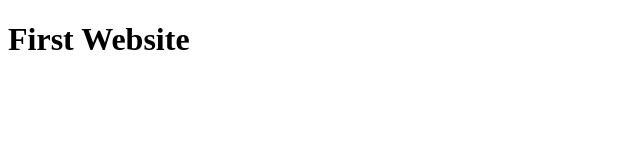
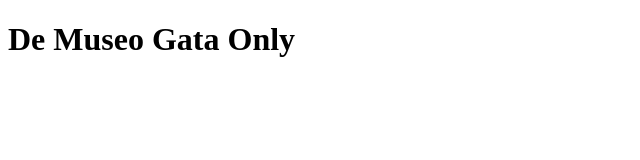
Before and after one commit to Izabelafrhsd/first-project, a plain HTML site: page index.html in a window 1280 px wide. Shown: the whole page, without its empty margins (0-640 px from the left). Drawn offline with Linux system fonts and the light colour scheme.

Commit message:
Add files via upload

```diff
--- a/index.html
+++ b/index.html
@@ -3,9 +3,9 @@
 <head>
     <meta charset="UTF-8">
     <meta name="viewport" content="width=device-width, initial-scale=1.0">
-    <title>Izabela</title>
+    <title>Juliana</title>
 </head>
 <body>
-   <h1> First Website </h1>
+    <h1> De Museo Gata Only </h1>
 </body>
 </html>
```
